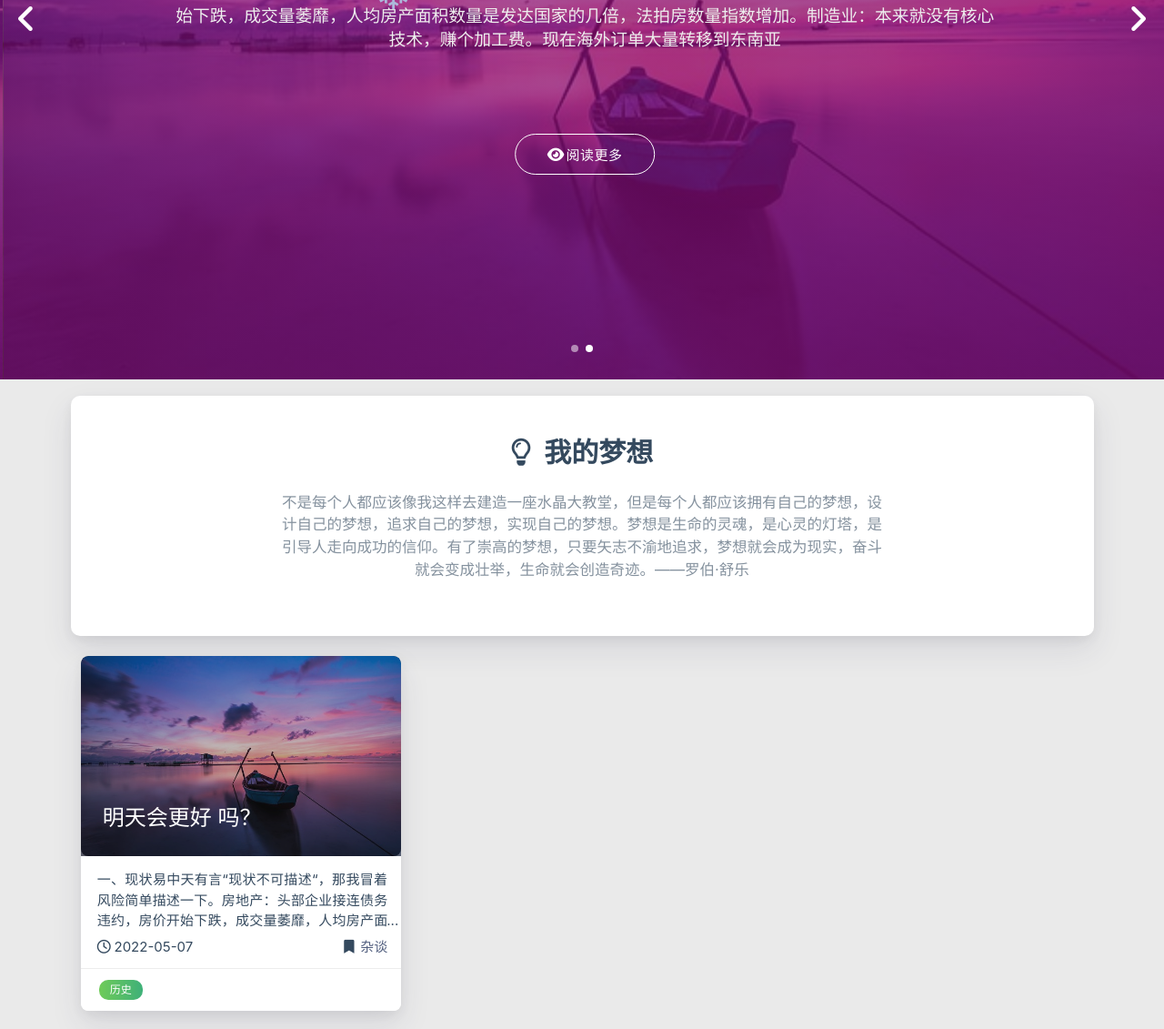
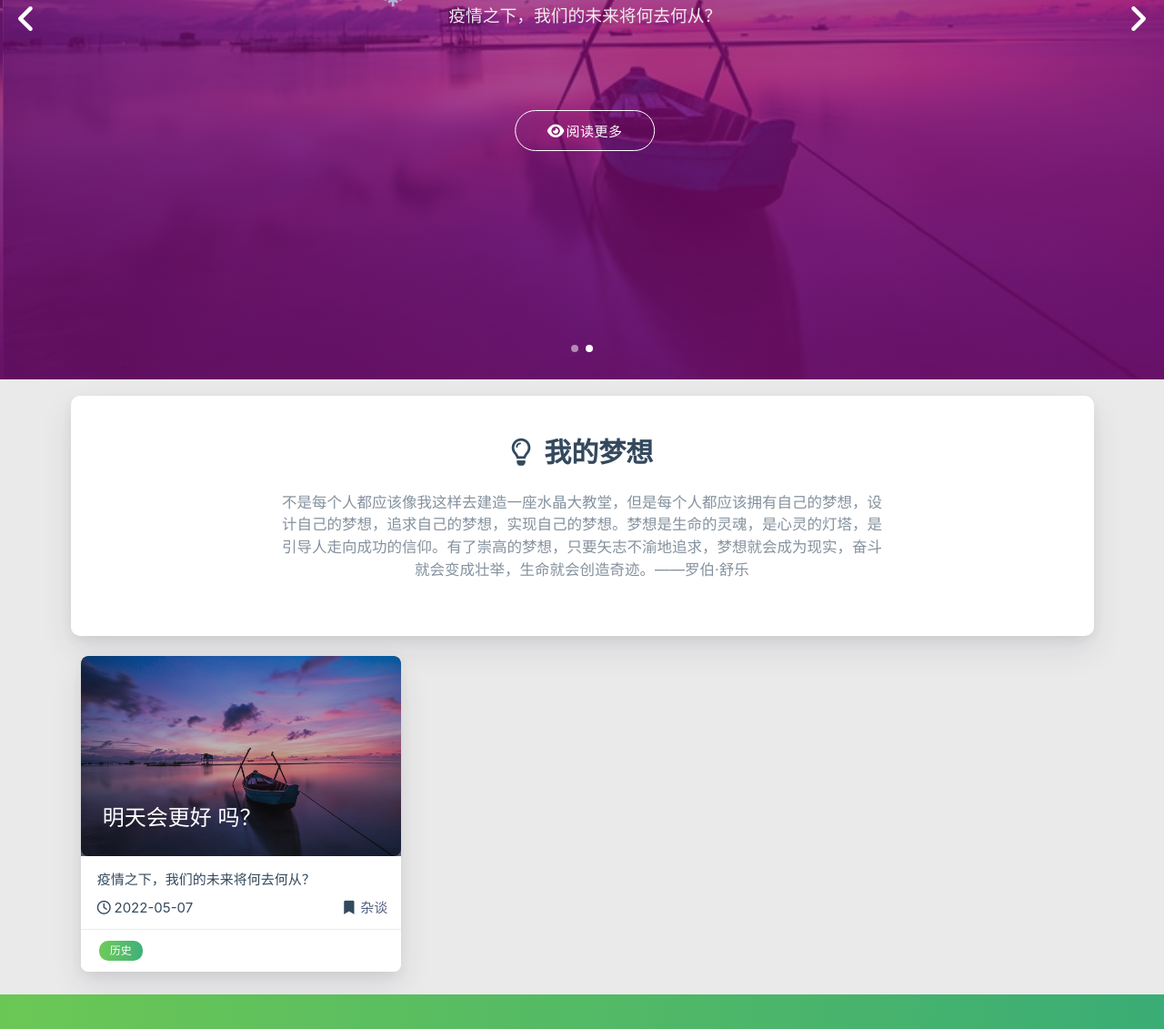
Before and after one commit to SaitingJiang/SaitingJiang.github.io, a plain HTML site: page index.html in a window 1280 px wide. Shown: the part 383-1514 px from the top of the page at 91% size. Drawn offline with nearby package versions, Linux system fonts and the light colour scheme; some packages are replaced by stand-ins of ours; no server answers; a script that the page names is missing.

Commit message:
Site updated: 2022-05-07 12:09:45

```diff
--- a/index.html
+++ b/index.html
@@ -371,7 +371,7 @@
                             <div class="title center-align">明天会更好       吗？</div>
                             <div class="description center-align">
 
-                                    一、现状易中天有言“现状不可描述“，那我冒着风险简单描述一下。房地产：头部企业接连债务违约，房价开始下跌，成交量萎靡，人均房产面积数量是发达国家的几倍，法拍房数量指数增加。制造业：本来就没有核心技术，赚个加工费。现在海外订单大量转移到东南亚
+                                    疫情之下，我们的未来将何去何从？
 
                             </div>
                             <div class="cover-btns">
@@ -515,7 +515,7 @@
                     <div class="card-content article-content">
                         <div class="summary block-with-text">
 
-                                一、现状易中天有言“现状不可描述“，那我冒着风险简单描述一下。房地产：头部企业接连债务违约，房价开始下跌，成交量萎靡，人均房产面积数量是发达国家的几倍，法拍房数量指数增加。制造业：本来就没有核心技术，赚个加工费。现在海外订单大量转移到东南亚
+                                疫情之下，我们的未来将何去何从？
 
                         </div>
                         <div class="publish-info">
```
Also changed, not shown: 2022/05/07/明天会更好 吗？/index.html (+3 -3 lines), archives/2022/05/index.html (+1 -1 lines), archives/2022/index.html (+1 -1 lines), archives/index.html (+1 -1 lines), categories/杂谈/index.html (+1 -1 lines).
